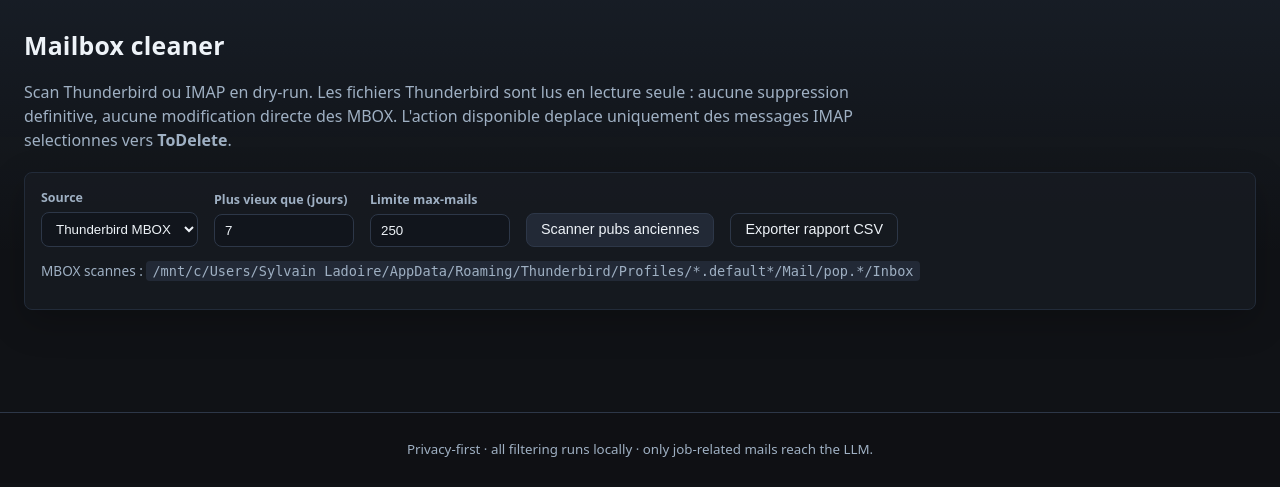
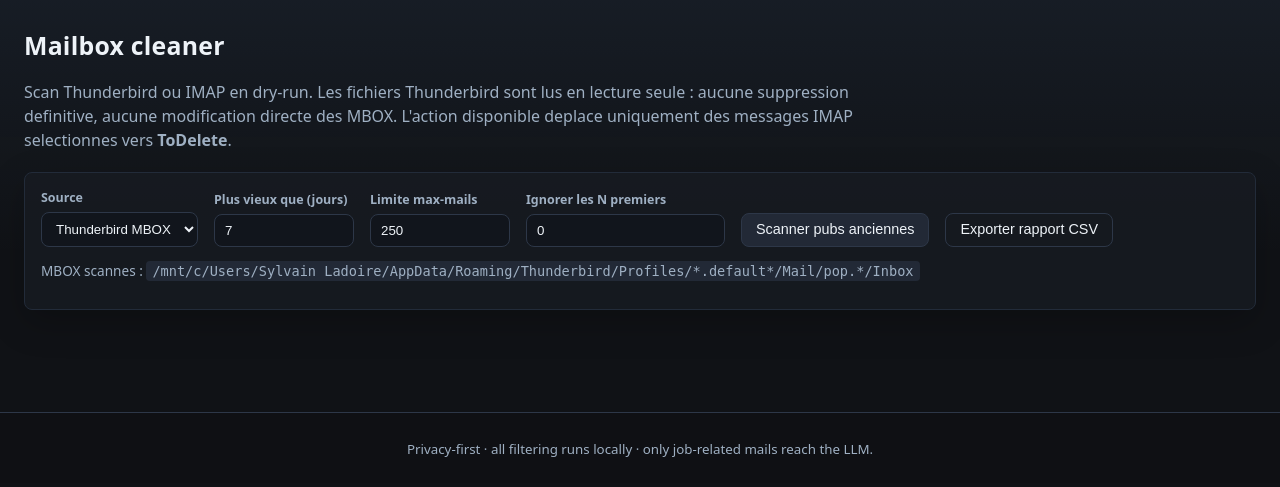
Before and after one commit to Sylad/jobmail-assistant, a FastAPI app: page /cleaner in a window 1280 px wide. Shown: the part 63-550 px from the top of the page. Run offline with FastAPI, Linux system fonts and the light colour scheme.

Commit message:
feat: add cleaner scan pagination

```diff
--- a/jobmail/cleaner/models.py
+++ b/jobmail/cleaner/models.py
@@ -21,7 +21,7 @@ class CleanerCandidate:
 
     @property
     def can_move(self) -> bool:
-        return self.source in {"imap", "mbox"}
+        return self.source in {"imap", "mbox", "job"}
 
 
 @dataclass(slots=True)
--- a/jobmail/web/app.py
+++ b/jobmail/web/app.py
@@ -130,6 +130,7 @@ def _cleaner_context(
     report: CleanerReport | None = None,
     min_age_days: int | None = None,
     max_mails: int | None = None,
+    scan_offset: int = 0,
     source: str = "thunderbird",
     error: str = "",
     moved_count: int = 0,
@@ -139,6 +140,7 @@ def _cleaner_context(
         "report": report,
         "min_age_days": min_age_days or settings.cleaner_min_age_days,
         "max_mails": max_mails or settings.cleaner_max_mails,
+        "scan_offset": max(0, scan_offset),
         "source": source,
         "delete_folder": settings.cleaner_delete_folder,
         "mbox_patterns": settings.cleaner_mbox_patterns,
@@ -241,6 +243,7 @@ def create_app() -> FastAPI:
         request: Request,
         min_age_days: int = Form(settings.cleaner_min_age_days),
         max_mails: int = Form(settings.cleaner_max_mails),
+        scan_offset: int = Form(0),
         source: str = Form("thunderbird"),
         export_csv: str = Form(""),
     ):
@@ -263,6 +266,7 @@ def create_app() -> FastAPI:
                     settings,
                     min_age_days=min_age_days,
                     max_mails=max_mails,
+                    skip_mails=max(0, scan_offset),
                 )
         except CleanerError as e:
             return templates.TemplateResponse(
@@ -273,6 +277,7 @@ def create_app() -> FastAPI:
                     settings=settings,
                     min_age_days=min_age_days,
                     max_mails=max_mails,
+                    scan_offset=scan_offset,
                     source=source,
                     error=str(e),
                 ),
@@ -295,6 +300,7 @@ def create_app() -> FastAPI:
                 report=report,
                 min_age_days=min_age_days,
                 max_mails=max_mails,
+                scan_offset=scan_offset,
                 source=source,
             ),
         )
--- a/jobmail/web/templates/cleaner.html
+++ b/jobmail/web/templates/cleaner.html
@@ -35,6 +35,10 @@
       Limite max-mails
       <input type="number" name="max_mails" min="1" max="1000" value="{{ max_mails }}">
     </label>
+    <label>
+      Ignorer les N premiers
+      <input type="number" name="scan_offset" min="0" value="{{ scan_offset }}">
+    </label>
     <button type="submit" class="btn">
       {% if source == 'parsed_jobs' %}Scanner jobs nettoyables{% else %}Scanner pubs anciennes{% endif %}
     </button>
@@ -60,11 +64,31 @@
       <span class="muted">Mails scannes</span>
       <strong>{{ report.scanned_count }}</strong>
     </div>
+    {% if source == 'thunderbird' and scan_offset %}
+    <div class="stat-box">
+      <span class="muted">Mails ignores avant scan</span>
+      <strong>{{ scan_offset }}</strong>
+    </div>
+    {% endif %}
     <div class="stat-box">
       <span class="muted">Candidats trouves</span>
       <strong>{{ report.candidate_count }}</strong>
     </div>
   </div>
+
+  {% if source == 'thunderbird' %}
+  <form method="post" action="/cleaner/scan" class="bulk-actions">
+    <input type="hidden" name="source" value="thunderbird">
+    <input type="hidden" name="min_age_days" value="{{ min_age_days }}">
+    <input type="hidden" name="max_mails" value="{{ max_mails }}">
+    <input type="hidden" name="scan_offset" value="{{ scan_offset + report.scanned_count }}">
+    <button type="submit" class="btn btn-primary">Scanner les {{ max_mails }} suivants</button>
+    {% if scan_offset %}
+      <a href="/cleaner" class="btn btn-ghost">Repartir du debut</a>
+    {% endif %}
+    <span class="muted small">Tranche actuelle : {{ scan_offset + 1 }} - {{ scan_offset + report.scanned_count }}</span>
+  </form>
+  {% endif %}
 
   <h2>Top expediteurs</h2>
   {% if report.top_senders %}
```
Also changed, not shown: jobmail/cleaner/service.py (+7 -1 lines), tests/test_cleaner_mbox.py (+21 -0 lines), tests/test_cleaner_web.py (+12 -2 lines), README.md.
